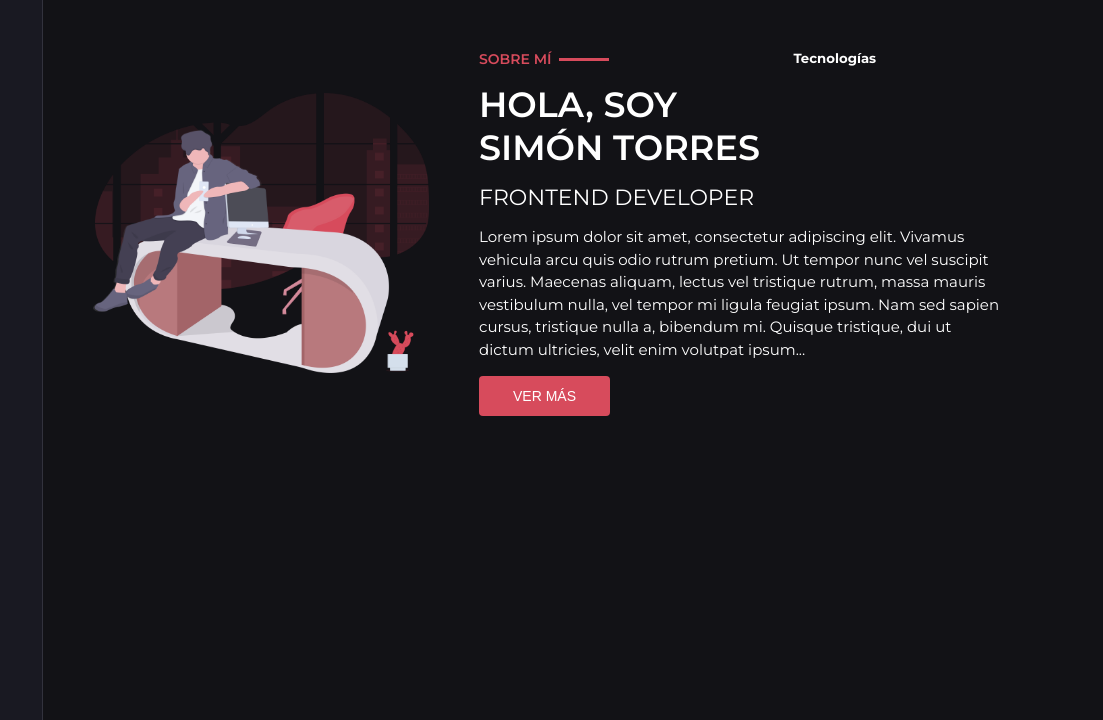
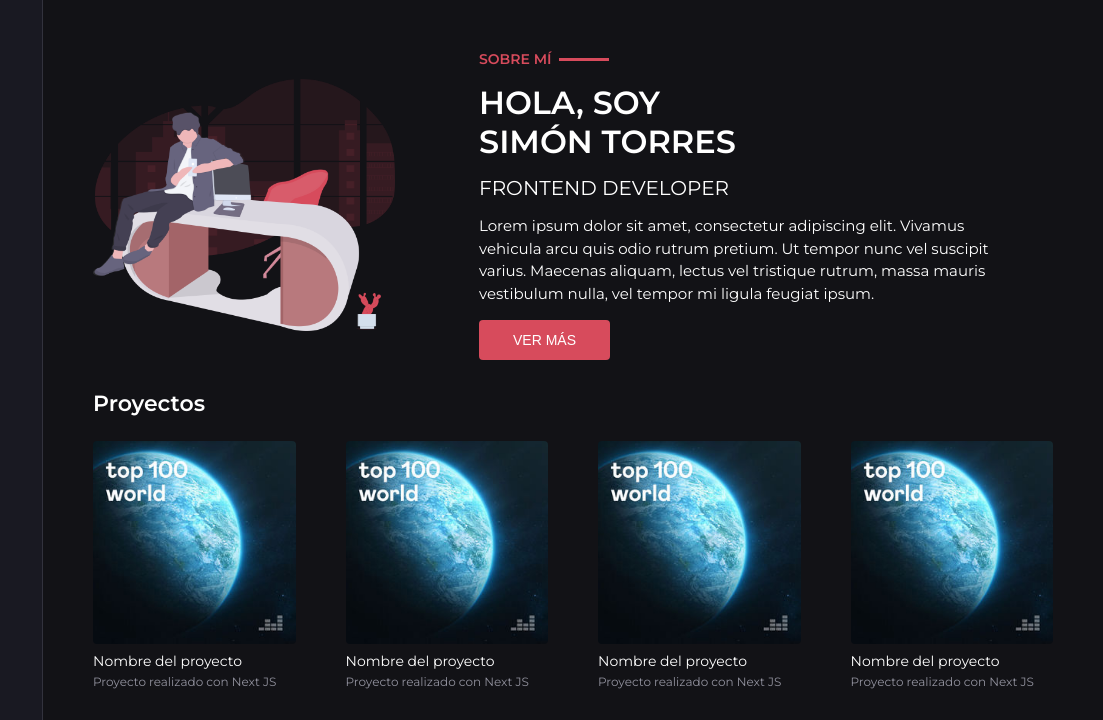
Before and after one commit to simontorresdev/portafolio, a Gatsby site: page / in a window 1280 px wide. Shown: the top 720 px of the page, 177-1280 px from the left. Built offline with nearby package versions, Linux system fonts and the light colour scheme; Gatsby itself is replaced by a stand-in of ours; a web font is replaced by a local one.

Commit message:
avanzando con la zona de proyectos del home

```diff
--- /dev/null
+++ b/src/components/ListingProject/index.js
@@ -0,0 +1,17 @@
+import React from 'react'
+import Image from '../image'
+import { ContenedorListing, ContenedorImagen, ContenedorDescripcion } from './styles'
+
+export const ListingProject = () => {
+  return (
+    <ContenedorListing>
+      <ContenedorImagen>
+        <Image name='top.jpg' />
+      </ContenedorImagen>
+      <ContenedorDescripcion>
+        <h2>Nombre del proyecto</h2>
+        <h3>Proyecto realizado con Next JS</h3>
+      </ContenedorDescripcion>
+    </ContenedorListing>
+  )
+}
--- /dev/null
+++ b/src/components/ListingProject/styles.js
@@ -0,0 +1,28 @@
+import styled from 'styled-components'
+// import { colors } from '../../styles/GlobalStyles'
+
+export const ContenedorListing = styled.li`
+  list-style: none;
+  & img{
+    border-radius: 4px;
+  }
+`
+export const ContenedorImagen = styled.div`
+  position: relative;
+`
+export const ContenedorDescripcion = styled.div`
+  padding-top: 8px;
+  & h2{
+    font-size: 14px;
+    font-weight: 400;
+    line-height: 18px;
+    margin-bottom: 3px;
+    padding: 0;
+  }
+  & h3{
+    font-size: 12px;
+    font-weight: 400;
+    line-height: 18px;
+    color: #91919d;
+  }
+`
--- a/src/components/Presentacion/index.js
+++ b/src/components/Presentacion/index.js
@@ -25,13 +25,11 @@ export const Presentación = () => (
           <h2>Hola, soy <br /> Simón Torres</h2>
           <h1>Frontend Developer</h1>
         </PresentacionCol1>
-        <PresentacionCol2>
-          <h5>Tecnologías</h5>
-        </PresentacionCol2>
+        <PresentacionCol2 />
       </PresentacionTop>
       <PresentacionBottom>
         <PresentacionCol3>
-          <p>Lorem ipsum dolor sit amet, consectetur adipiscing elit. Vivamus vehicula arcu quis odio rutrum pretium. Ut tempor nunc vel suscipit varius. Maecenas aliquam, lectus vel tristique rutrum, massa mauris vestibulum nulla, vel tempor mi ligula feugiat ipsum. Nam sed sapien cursus, tristique nulla a, bibendum mi. Quisque tristique, dui ut dictum ultricies, velit enim volutpat ipsum... </p>
+          <p>Lorem ipsum dolor sit amet, consectetur adipiscing elit. Vivamus vehicula arcu quis odio rutrum pretium. Ut tempor nunc vel suscipit varius. Maecenas aliquam, lectus vel tristique rutrum, massa mauris vestibulum nulla, vel tempor mi ligula feugiat ipsum.</p>
           <Link to='/sobre-mi'>
             <Boton>Ver más</Boton>
           </Link>
--- a/src/components/Presentacion/styles.js
+++ b/src/components/Presentacion/styles.js
@@ -3,12 +3,11 @@ import { colors } from '../../styles/GlobalStyles'
 
 export const ContenedorPresentacion = styled.section`
   display: flex;
+  max-width: 1180px;
+  margin: 0 auto;
   & .gatsby-image-wrapper{
-    width: 100%;
+    width: 90%;
     border-radius: 4px;
-  }
-  & .gatsby-image-wrapper img{
-    object-position: top left !important;
   }
 `
 export const Columna1 = styled.div`
@@ -48,10 +47,10 @@ export const PresentacionCol1 = styled.div`
     text-transform: uppercase;
     margin: 15px 0;
     font-weight: 600;
-    font-size: 35px;
+    font-size: 32px;
   }
   & h1{
-    font-size: 22px;
+    font-size: 20px;
     font-weight: 500;
     margin-bottom: 15px;
     text-transform: uppercase;
--- /dev/null
+++ b/src/components/Proyectos/index.js
@@ -0,0 +1,14 @@
+import React from 'react'
+import { ContenedorProyectos, GridProjects } from './styles'
+import { ListingProject } from '../ListingProject'
+
+export const Proyectos = () => {
+  return (
+    <ContenedorProyectos>
+      <h2>Proyectos</h2>
+      <GridProjects>
+        {[1, 2, 3, 4].map(id => <ListingProject key={id} />)}
+      </GridProjects>
+    </ContenedorProyectos>
+  )
+}
--- /dev/null
+++ b/src/components/Proyectos/styles.js
@@ -0,0 +1,17 @@
+import styled from 'styled-components'
+// import { colors } from '../../styles/GlobalStyles'
+
+export const ContenedorProyectos = styled.section`
+  max-width: 1180px;
+  margin: 30px auto 0 auto;
+  h2 {
+    font-size: 22px;
+    font-weight: 600;
+    padding-bottom: 24px;
+  }
+`
+export const GridProjects = styled.ul`
+  display: grid;
+  grid-template-columns: repeat(4, 1fr);
+  gap: 50px;
+`
--- a/src/pages/index.js
+++ b/src/pages/index.js
@@ -1,11 +1,13 @@
 import React from 'react'
 import SEO from '../components/seo'
 import { Presentación } from '../components/Presentacion'
+import { Proyectos } from '../components/Proyectos'
 
 const IndexPage = () => (
   <>
     <SEO title='Inicio' />
     <Presentación />
+    <Proyectos />
   </>
 )
 
```
Also changed, not shown: src/images/top.jpg (added).
